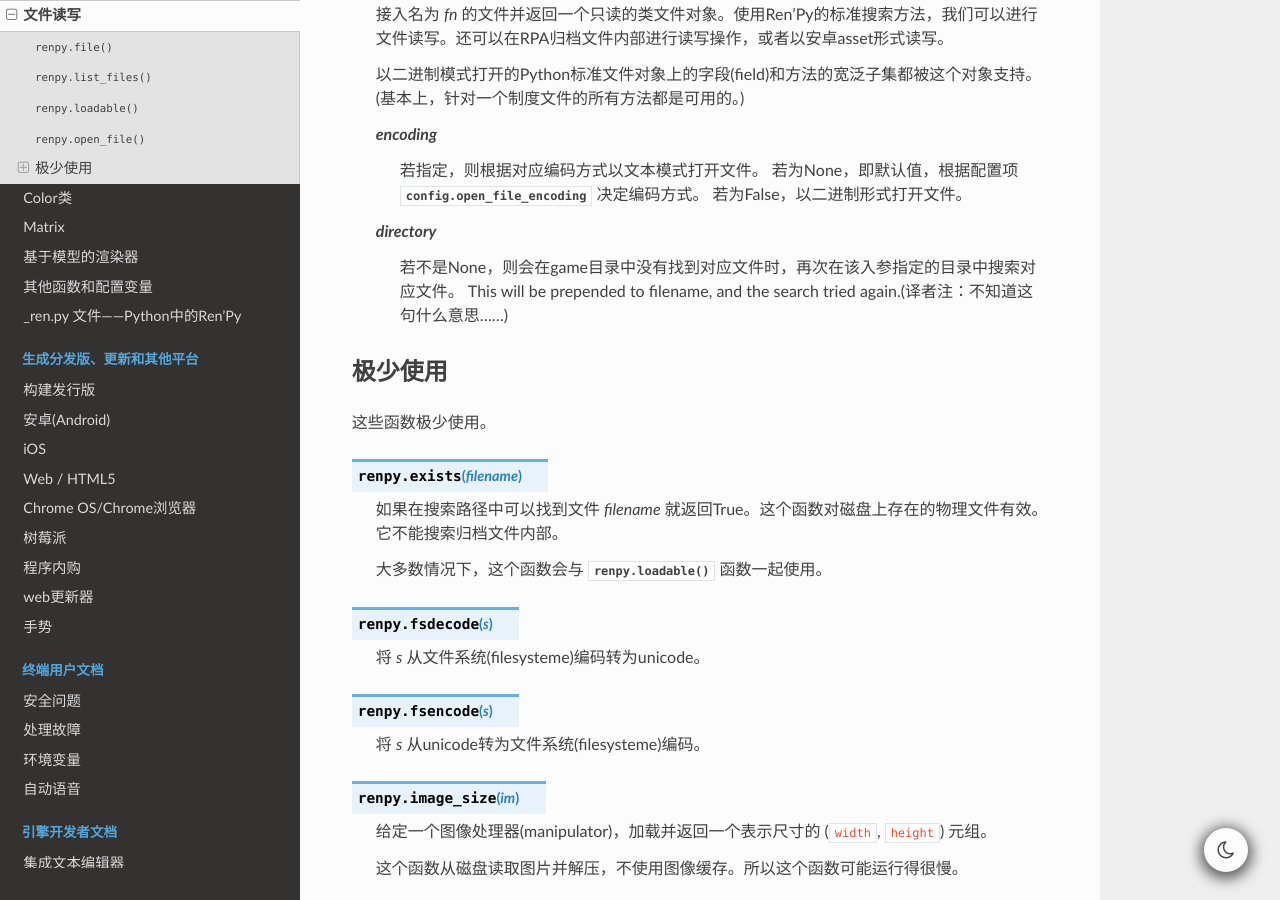
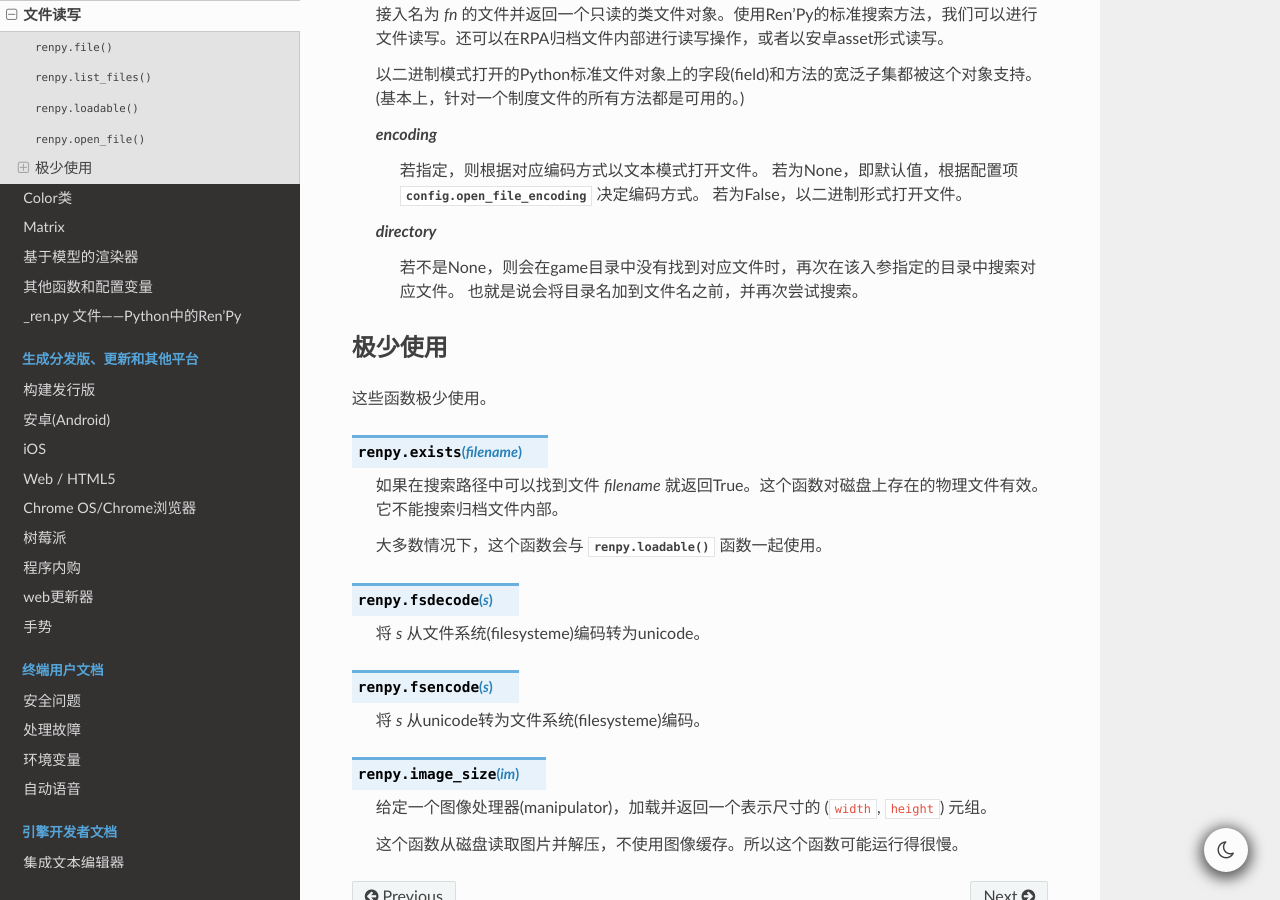
Before and after one commit to 3DMXM/Renpydoc-ranslate, a Sphinx documentation site: the page built from source/file_python.rst, in a window 1280 px wide and 900 px high, scrolled down 658 px. Built offline with Sphinx 7.4.7 and the Read the Docs theme 2.0.0, drawn with Linux system fonts in a browser that asks for light colours; the version number could not be read and is left out.

Commit message:
Update file_python.rst

```diff
--- a/source/file_python.rst
+++ b/source/file_python.rst
@@ -33,7 +33,7 @@
 
     `directory`
         若不是None，则会在game目录中没有找到对应文件时，再次在该入参指定的目录中搜索对应文件。
-        This will be prepended to filename, and the search tried again.(译者注：不知道这句什么意思……)
+        也就是说会将目录名加到文件名之前，并再次尝试搜索。
 
 .. _rarely-used:
 
```
